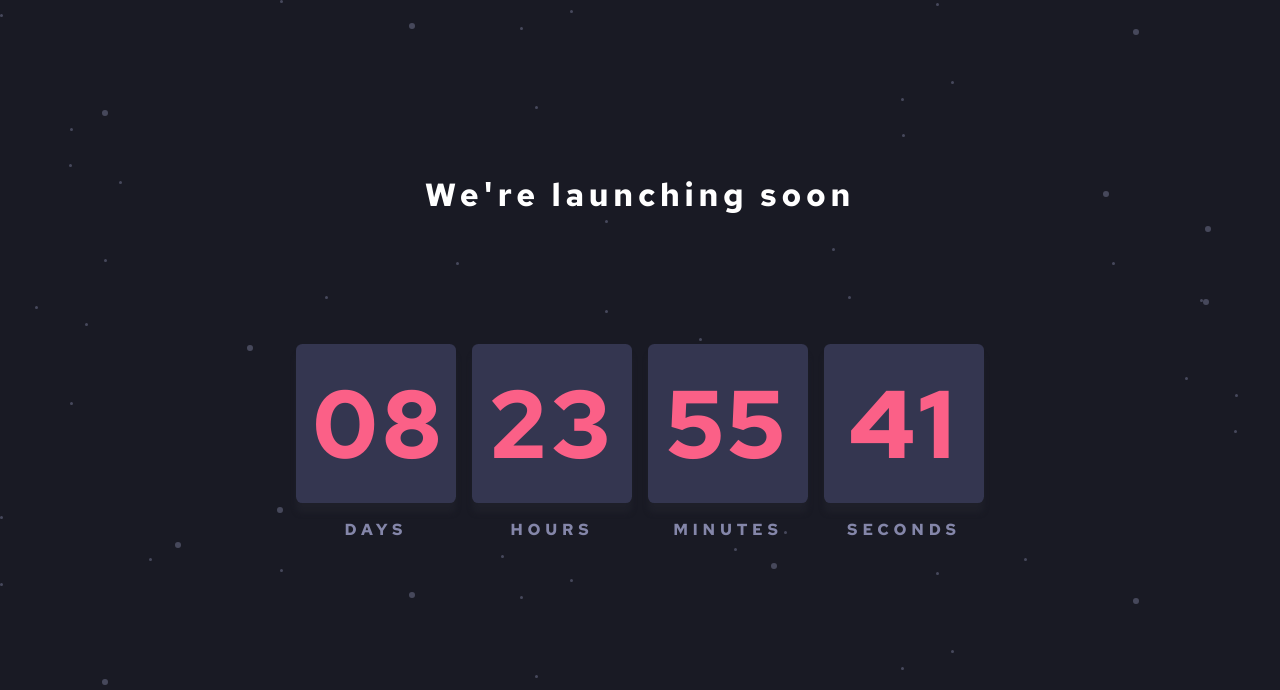
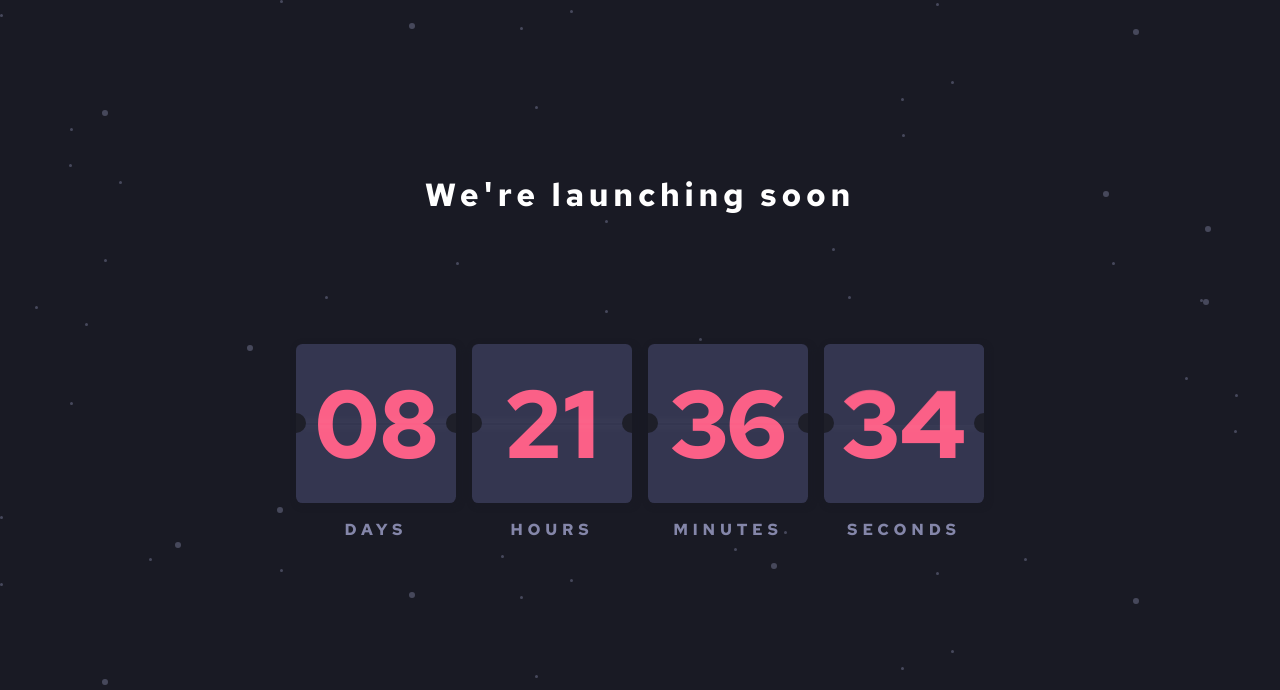
Before and after one commit to wallasmaciel/launch-countdown-timer, a plain HTML site: page index.html in a window 1280 px wide. Shown: the top 690 px of the page. Drawn offline with Linux system fonts and the light colour scheme.

Commit message:
(feat) Card flip.

```diff
--- a/index.html
+++ b/index.html
@@ -21,19 +21,27 @@
       <h1>We're launching soon</h1>
       <section>
         <div>
-          <div class="card">08</div>
+          <div class="card">
+            <span>08</span>
+          </div>
           <span>Days</span>
         </div>
         <div>
-          <div class="card">23</div>
+          <div class="card">
+            <span>23</span>
+          </div>
           <span>Hours</span>
         </div>
         <div>
-          <div class="card">55</div>
+          <div class="card">
+            <span>55</span>
+          </div>
           <span>Minutes</span>
         </div>
         <div>
-          <div class="card">41</div>
+          <div class="card">
+            <span>41</span>
+          </div>
           <span>Seconds</span>
         </div>
       </section>
@@ -48,5 +56,7 @@
     Challenge by <a href="https://www.frontendmentor.io?ref=challenge" target="_blank">Frontend Mentor</a>.
     Coded by <a href="#">Your Name Here</a>.
   </div>
+
+  <script type="text/javascript" src="./main.js"></script>
 </body>
 </html>
--- /dev/null
+++ b/main.js
@@ -0,0 +1,36 @@
+const handlePassageTime = () => {
+  const time = new Date()
+  //
+  const spans = document.querySelectorAll(".card > span")
+  changeCountdown(spans[0], `${time.getDate()}`.padStart(2, "0"))
+  changeCountdown(spans[1], `${time.getHours()}`.padStart(2, "0"))
+  changeCountdown(spans[2], `${time.getMinutes()}`.padStart(2, "0"))
+  changeCountdown(spans[3], `${time.getSeconds()}`.padStart(2, "0"))
+}
+const intervalPassageTime = setInterval(handlePassageTime, 1000)
+
+const changeCountdown = (el, text) => {
+  if (el.innerText == text) return
+  //
+  el.innerText = text
+  //
+  const divTop = document.createElement("div")
+  divTop.classList.add("top")
+  const divBottom = document.createElement("div")
+  divBottom.classList.add("bottom")
+
+  divTop.addEventListener("animationstart", () => {
+    divTop.innerHTML = `<span>${text}</span>`;
+  });
+
+  divTop.addEventListener("animationend", divTop.remove());
+
+  divBottom.addEventListener("animationstart", () => {
+    divBottom.innerHTML = `<span>${text}</span>`;
+  });
+
+  divBottom.addEventListener("animationend", divBottom.remove());
+  //
+  el.parentNode.appendChild(divTop)
+  el.parentNode.appendChild(divBottom)
+}
--- a/style.css
+++ b/style.css
@@ -1,11 +1,11 @@
 :root {
-  --primary-blue: hsl(237, 18%, 59%);
-  --primary-red: hsl(345, 95%, 68%);
+  --primary-blue: 237, 18%, 59%;
+  --primary-red: 345, 95%, 68%;
 
-  --neutral-white: hsl(0, 0%, 100%);
-  --neutral-dark-desaturated-blue: hsl(236, 21%, 26%);
-  --neutral-very-dark-blue: hsl(235, 16%, 14%);
-  --neutral-very-dark-black-blue: hsl(234, 17%, 12%);
+  --neutral-white: 0, 0%, 100%;
+  --neutral-dark-desaturated-blue: 236, 21%, 26%;
+  --neutral-very-dark-blue: 235, 16%, 14%;
+  --neutral-very-dark-black-blue: 234, 17%, 12%;
 }
 
 @font-face {
@@ -32,8 +32,7 @@ html, body {
   flex-direction: column;
   align-items: center;
   justify-content: center;
-
-  background-color: var(--neutral-very-dark-black-blue);
+  background-color:  hsla(var(--neutral-very-dark-black-blue));
   background-image: url('./images/bg-stars.svg');
 }
 
@@ -43,7 +42,7 @@ html, body {
 }
 
 #content > main > h1 {
-  color: var(--neutral-white);
+  color: hsla(var(--neutral-white));
   text-align: center;
 }
 
@@ -56,23 +55,113 @@ html, body {
 }
 
 #content > main > section > div .card {
+  position: relative;
   width: 8rem;
-  color: var(--primary-red);
-  background-color: var(--neutral-dark-desaturated-blue);
+  color: hsla(var(--primary-red));
+  background-color: hsla(var(--neutral-dark-desaturated-blue));
   font-size: 6rem;
   padding: 1rem;
   border-radius: .4rem;
-  text-align: center;
-  box-shadow: 0px 10px 5px var(--neutral-very-dark-blue);
+  box-shadow: 2px 2px 4px 3px hsla(var(--neutral-very-dark-black-blue));
+  transform-style: preserve-3d;
+  overflow: hidden;
+  display: flex;
+  justify-content: center;
+  letter-spacing: 0rem;
+}
+
+#content > main > section > div > .card::before,
+#content > main > section > div > .card > .bottom::before {
+  position: absolute;
+  content: "";
+  left: 0;
+  width: 100%;
+  height: 2px;
+  background: linear-gradient(
+    1deg,
+    transparent,
+    hsla(va(--neutral-very-dark-blue), .5),
+    transparent
+  );
+  box-shadow: 0 0 10px rgba(255, 255, 255, 0.15);
+}
+
+#content > main > section > div > .card::before {
+  top: 50%;
 }
 
 #content > main > section > div > span {
   display: block;
-  text-align: center;
-  color: var(--primary-blue);
+  color: hsla(var(--primary-blue));
   text-transform: uppercase;
   font-weight: 700;
   padding-top: 1rem;
+  text-align: center;
+}
+
+#content > main > section > div > .card > span::before {
+  content: "";
+  position: absolute;
+  left: -10px; /* Ajuste conforme o tamanho do círculo */
+  top: 50%;
+  transform: translateY(-50%);
+  width: 20px;
+  height: 20px;
+  border-radius: 50%;
+  background-color: hsla(var(--neutral-very-dark-blue));
+  z-index: 1;
+}
+
+#content > main > section > div > .card > span::after {
+  content: "";
+  position: absolute;
+  right: -10px;
+  top: 50%;
+  transform: translateY(-50%);
+  width: 20px;
+  height: 20px;
+  border-radius: 50%;
+  background-color: hsla(var(--neutral-very-dark-blue));
+  z-index: 1;
+}
+
+#content > main > section > div > .card > .top,
+#content > main > section > div > .card > .bottom {
+  position: absolute;
+  width: 100%;
+  height: 50%;
+  overflow: hidden;
+}
+
+#content > main > section > div > .card > .top {
+  background-color: hsla(var(--neutral-dark-desaturated-blue));
+  top: 0;
+  left: 0;
+  display: flex;
+  justify-content: center;
+  transform-origin: bottom;
+  transform: rotateX(0deg);
+  animation: flip-top 0.5s ease-in forwards;
+}
+
+#content > main > section > div > .card > .bottom {
+  background-color: hsla(var(--neutral-dark-desaturated-blue));
+  left: 0;
+  bottom: 0;
+  display: flex;
+  justify-content: center;
+  align-items: flex-end;
+  animation: flip-bottom 0.5s ease-out 0.5s;
+  transform-origin: top;
+  transform: rotateX(90deg);
+}
+
+#content > main > section > div > .card > .top > span {
+  margin-top: 1rem;
+}
+
+#content > main > section > div > .card > .bottom > span {
+  margin-bottom: 1rem;
 }
 
 #footer {
@@ -84,6 +173,14 @@ html, body {
   background-image: url('./images/pattern-hills.svg');
 }
 
-#footer > img {
+@keyframes flip-top {
+  to {
+    transform: rotateX(90deg);
+  }
+}
 
+@keyframes flip-bottom {
+  to {
+    transform: rotateX(0deg);
+  }
 }
```
